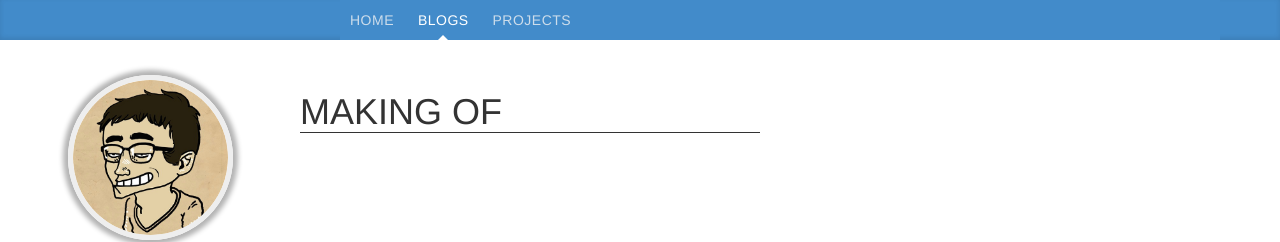
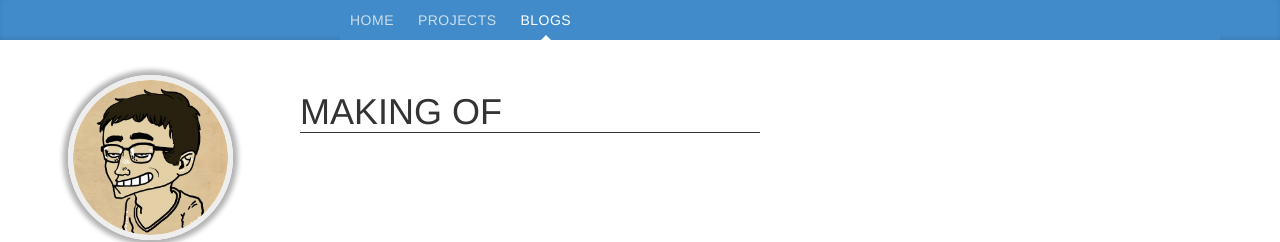
Before and after one commit to katossky/katossky.github.io, a Jekyll site: the page built from blogs/making-of-the-website.html, in a window 1280 px wide. Shown: the top 242 px of the page. Built offline with Jekyll 4.4.1, drawn with Linux system fonts in a browser that asks for light colours.

Commit message:
switch projects and blogs
so that it reflects the order on the front page

```diff
--- a/_layouts/default.html
+++ b/_layouts/default.html
@@ -27,6 +27,11 @@ url_mapping:
       <nav><ul>
         <li{% if page.url == '/' %}   class="active" {% endif %}><a href="/">Home </a>
         </li>
+        <li{% if page.url == '/eurovelo.html' %} class="active" {% endif %}><a href="#">Projects</a>
+           <ul>
+              <li><a href="/eurovelo.html">Eurovelo 3</a></li>
+          </ul>
+        </li>
         <li{% if slice == 'blogs/' %} class="active" {% endif %}><a href="#">Blogs</a>
            <ul>
               <li><a href="/blogs/all-posts.html">All posts</a><span>{{ site.posts | size }}</span></li>
@@ -36,11 +41,6 @@ url_mapping:
 
               <!--http://stackoverflow.com/questions/12625113/total-number-of-posts-->
             {% endfor %}
-          </ul>
-        </li>
-        <li{% if page.url == '/eurovelo.html' %} class="active" {% endif %}><a href="#">Projects</a>
-           <ul>
-              <li><a href="/eurovelo.html">Eurovelo 3</a></li>
           </ul>
         </li>
         <!--<li><a href="#">Résumé</a></li>-->
```
